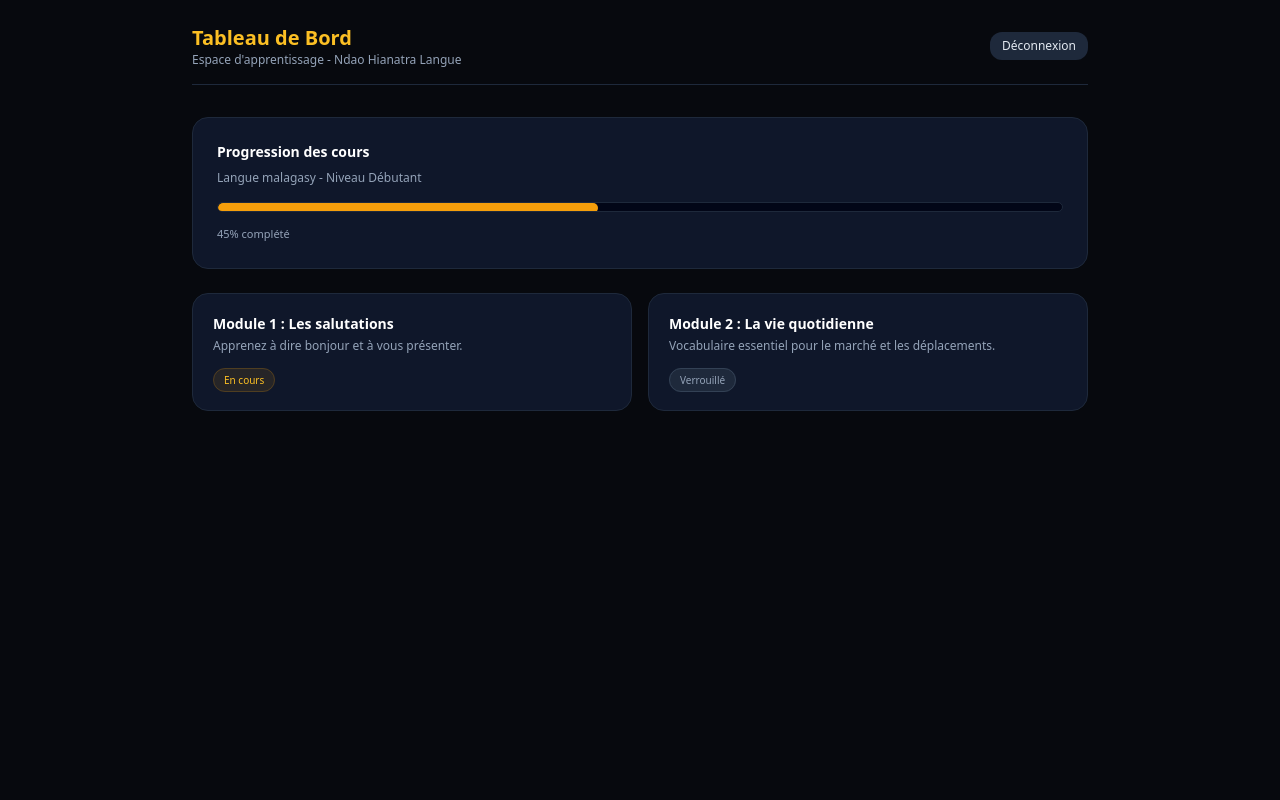
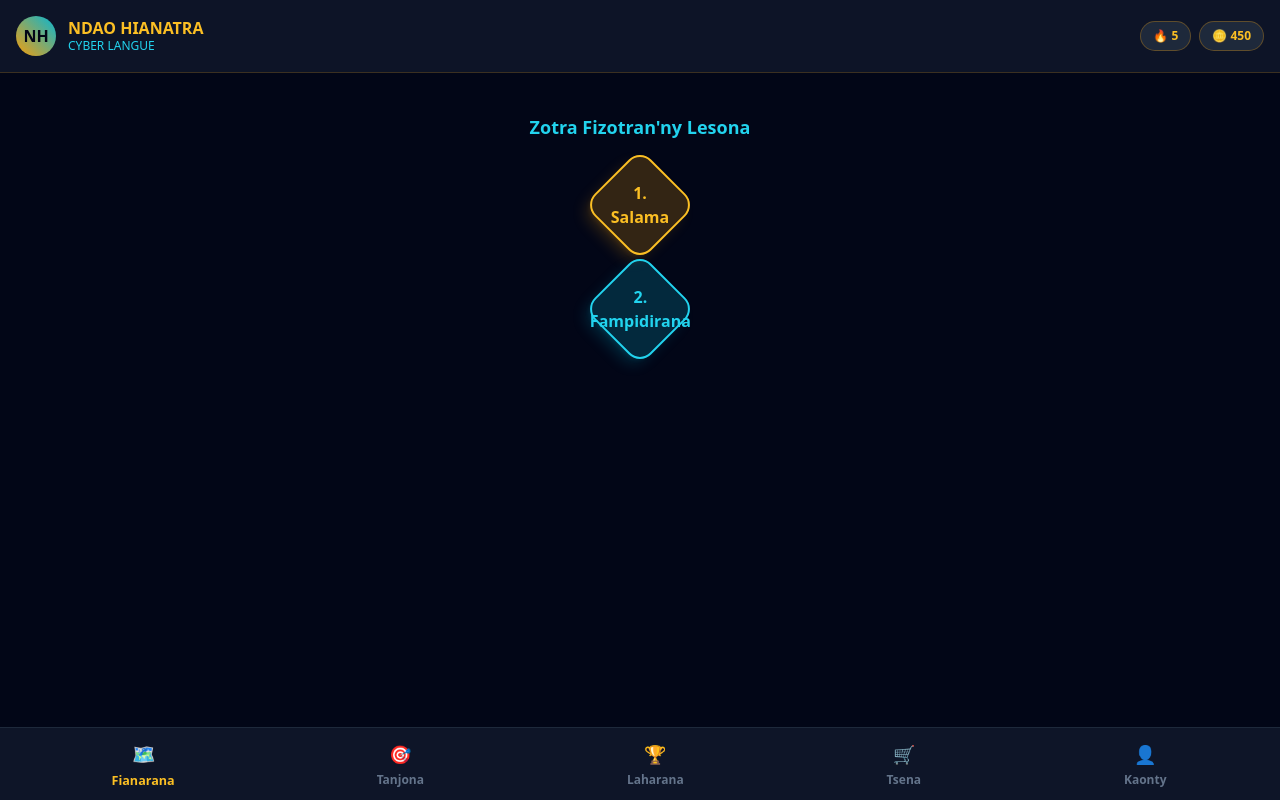
Before and after one commit to 261Topexacte1xbet/ndao-hianatra-langue-v2, a Next.js app: page /dashboard in a window 1280 px wide. Built offline with nearby package versions, Linux system fonts and the light colour scheme.

Commit message:
Update page.tsx

```diff
--- a/app/dashboard/page.tsx
+++ b/app/dashboard/page.tsx
@@ -1,53 +1,112 @@
-export default function DashboardPage() {
+"use client";
+
+import React, { useState } from "react";
+
+export default function Dashboard() {
+  const [activeTab, setActiveTab] = useState("fianarana");
+
   return (
-    <main className="min-h-screen bg-[#07090e] text-slate-100 p-6">
-      <div className="max-w-4xl mx-auto">
-
-        {/* HEADER */}
-        <div className="flex items-center justify-between mb-8 pb-4 border-b border-slate-800">
+    <div className="min-h-screen bg-slate-950 text-slate-100 font-sans pb-24">
+      {/* Header */}
+      <header className="sticky top-0 z-30 bg-slate-900/90 backdrop-blur border-b border-amber-500/20 p-4 flex justify-between items-center">
+        <div className="flex items-center gap-3">
+          <div className="w-10 h-10 rounded-full bg-gradient-to-tr from-amber-500 to-cyan-500 flex items-center justify-center font-bold text-slate-950">
+            NH
+          </div>
           <div>
-            <h1 className="text-xl font-bold text-amber-400">Tableau de Bord</h1>
-            <p className="text-xs text-slate-400">Espace d'apprentissage - Ndao Hianatra Langue</p>
-          </div>
-          <a
-            href="/"
-            className="text-xs px-3 py-1.5 rounded-xl bg-slate-800 hover:bg-slate-700 text-slate-200 transition-all"
-          >
-            Déconnexion
-          </a>
-        </div>
-
-        {/* PROGRESS SECTION */}
-        <div className="bg-slate-900 border border-slate-800 rounded-2xl p-6 mb-6">
-          <h2 className="text-sm font-bold text-white mb-2">Progression des cours</h2>
-          <p className="text-xs text-slate-400 mb-4">Langue malagasy - Niveau Débutant</p>
-
-          <div className="w-full bg-slate-950 rounded-full h-2.5 mb-2 overflow-hidden border border-slate-800">
-            <div className="bg-amber-500 h-2.5 rounded-full" style={{ width: '45%' }}></div>
-          </div>
-          <span className="text-[11px] text-slate-400">45% complété</span>
-        </div>
-
-        {/* MODULES GRID */}
-        <div className="grid grid-cols-1 md:grid-cols-2 gap-4">
-          <div className="bg-slate-900 border border-slate-800 rounded-2xl p-5 hover:border-amber-500/50 transition-all cursor-pointer">
-            <h3 className="text-sm font-bold text-white mb-1">Module 1 : Les salutations</h3>
-            <p className="text-xs text-slate-400 mb-3">Apprenez à dire bonjour et à vous présenter.</p>
-            <span className="text-[10px] px-2.5 py-1 rounded-full bg-amber-500/10 text-amber-400 border border-amber-500/20 font-medium">
-              En cours
-            </span>
-          </div>
-
-          <div className="bg-slate-900 border border-slate-800 rounded-2xl p-5 hover:border-amber-500/50 transition-all cursor-pointer">
-            <h3 className="text-sm font-bold text-white mb-1">Module 2 : La vie quotidienne</h3>
-            <p className="text-xs text-slate-400 mb-3">Vocabulaire essentiel pour le marché et les déplacements.</p>
-            <span className="text-[10px] px-2.5 py-1 rounded-full bg-slate-800 text-slate-400 border border-slate-700 font-medium">
-              Verrouillé
-            </span>
+            <h1 className="font-bold text-amber-400 leading-tight">NDAO HIANATRA</h1>
+            <p className="text-xs text-cyan-400">CYBER LANGUE</p>
           </div>
         </div>
+        <div className="flex gap-2 text-xs font-semibold">
+          <span className="bg-slate-800 px-3 py-1.5 rounded-full border border-amber-500/30 text-amber-400">🔥 5</span>
+          <span className="bg-slate-800 px-3 py-1.5 rounded-full border border-amber-500/30 text-amber-400">🪙 450</span>
+        </div>
+      </header>
 
-      </div>
-    </main>
+      {/* Main Content strictly depending on Active Tab */}
+      <main className="p-4 max-w-md mx-auto">
+        {activeTab === "fianarana" && (
+          <section className="space-y-6 text-center py-6">
+            <h2 className="text-lg font-bold text-cyan-400">Zotra Fizotran'ny Lesona</h2>
+            <div className="flex flex-col items-center gap-6">
+              <div className="w-20 h-20 bg-amber-500/20 border-2 border-amber-400 rounded-2xl rotate-45 flex items-center justify-center shadow-lg shadow-amber-500/20 cursor-pointer">
+                <span className="-rotate-45 font-bold text-amber-400">1. Salama</span>
+              </div>
+              <div className="w-20 h-20 bg-cyan-500/20 border-2 border-cyan-400 rounded-2xl rotate-45 flex items-center justify-center shadow-lg shadow-cyan-500/20 cursor-pointer">
+                <span className="-rotate-45 font-bold text-cyan-400">2. Fampidirana</span>
+              </div>
+            </div>
+          </section>
+        )}
+
+        {activeTab === "tanjona" && (
+          <section className="space-y-4">
+            <h2 className="text-lg font-bold text-amber-400 mb-4">Dera sy Tanjona Isan'andro</h2>
+            <div className="bg-slate-900 border border-slate-800 p-4 rounded-xl space-y-2">
+              <p className="text-sm font-semibold">Mahavita lesona 1</p>
+              <div className="w-full bg-slate-800 h-2 rounded-full overflow-hidden">
+                <div className="bg-amber-400 h-full w-1/2"></div>
+              </div>
+            </div>
+          </section>
+        )}
+
+        {activeTab === "laharana" && (
+          <section className="space-y-3">
+            <h2 className="text-lg font-bold text-cyan-400 mb-4">Laharana (Classement)</h2>
+            <div className="bg-slate-900 border border-slate-800 p-3 rounded-lg flex justify-between items-center">
+              <span>1. Julio Mario</span>
+              <span className="text-amber-400 font-bold">535 XP</span>
+            </div>
+          </section>
+        )}
+
+        {activeTab === "tsena" && (
+          <section className="space-y-4">
+            <h2 className="text-lg font-bold text-amber-400 mb-4">Tsena sy Mobile Money</h2>
+            <div className="bg-slate-900 border border-amber-500/30 p-4 rounded-xl space-y-2 text-center">
+              <h3 className="font-bold text-cyan-400">Pack Premium</h3>
+              <p className="text-xs text-slate-400">Faccess tsy misy fetra amin'ny lesona rehetra</p>
+              <button className="w-full bg-amber-500 hover:bg-amber-400 text-slate-950 font-bold py-2 rounded-lg text-sm mt-2">
+                Mividy (MVola / Orange / Airtel)
+              </button>
+            </div>
+          </section>
+        )}
+
+        {activeTab === "kaonty" && (
+          <section className="space-y-4 text-center">
+            <div className="w-20 h-20 mx-auto rounded-full bg-slate-800 border-2 border-amber-400 flex items-center justify-center text-2xl font-bold">
+              👤
+            </div>
+            <h2 className="text-lg font-bold text-slate-100">Ny Kaontiko</h2>
+            <p className="text-xs text-slate-400">Mpianatra fiteny Malagasy</p>
+          </section>
+        )}
+      </main>
+
+      {/* Bottom Navigation (5 Tabs) */}
+      <nav className="fixed bottom-0 left-0 right-0 bg-slate-900/95 border-t border-slate-800 p-3 flex justify-around items-center z-40">
+        {[
+          { id: "fianarana", label: "Fianarana", icon: "🗺️" },
+          { id: "tanjona", label: "Tanjona", icon: "🎯" },
+          { id: "laharana", label: "Laharana", icon: "🏆" },
+          { id: "tsena", label: "Tsena", icon: "🛒" },
+          { id: "kaonty", label: "Kaonty", icon: "👤" },
+        ].map((tab) => (
+          <button
+            key={tab.id}
+            onClick={() => setActiveTab(tab.id)}
+            className={`flex flex-col items-center gap-1 text-xs font-semibold ${
+              activeTab === tab.id ? "text-amber-400 scale-105" : "text-slate-500"
+            }`}
+          >
+            <span className="text-lg">{tab.icon}</span>
+            <span>{tab.label}</span>
+          </button>
+        ))}
+      </nav>
+    </div>
   );
-      }
+            }
```
